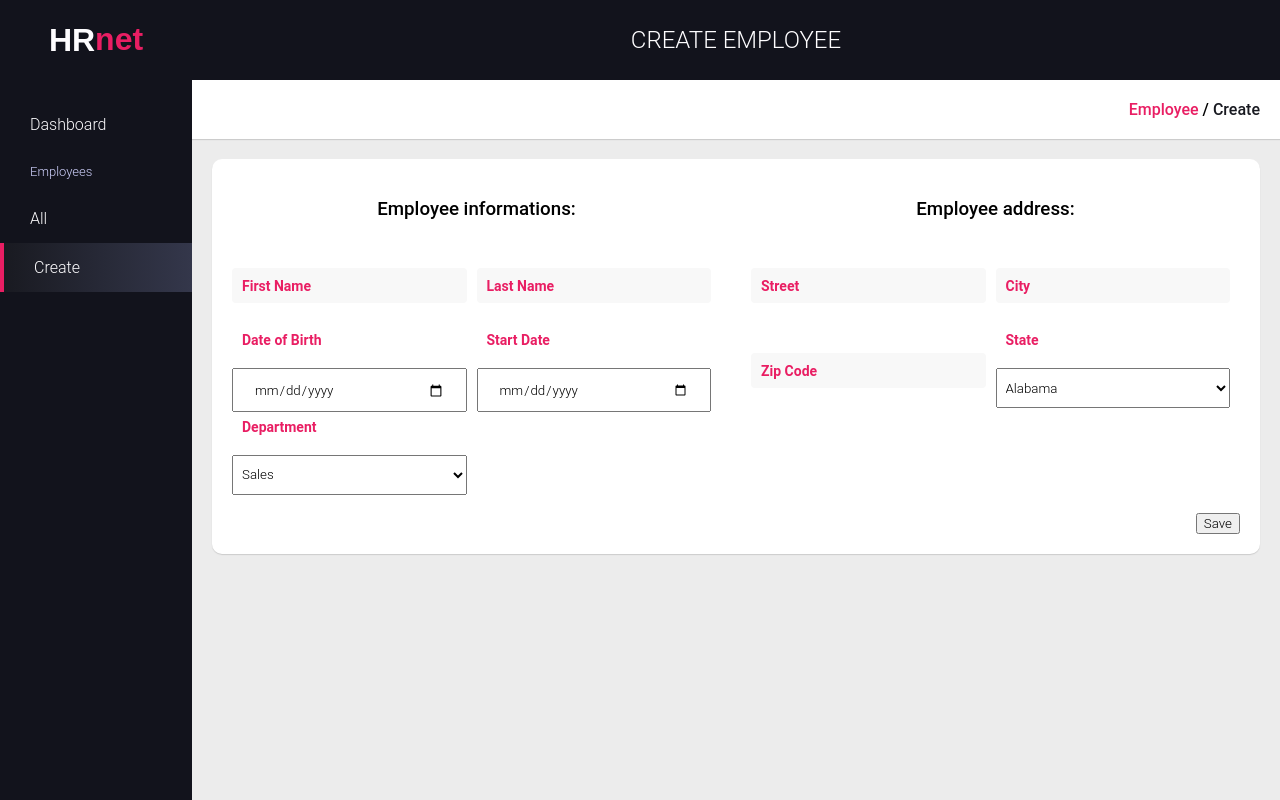
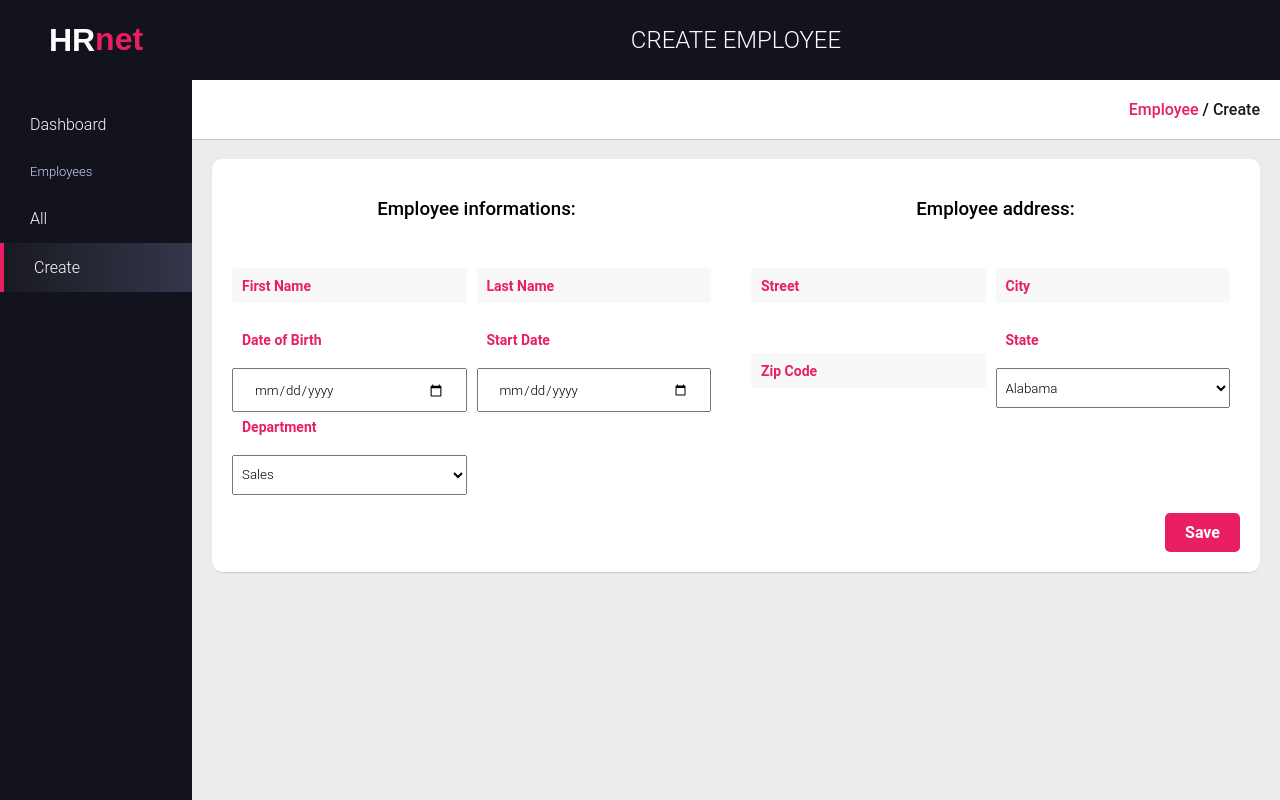
Before and after one commit to BELAID78/P14_React_HRnet, a React (Create React App) app: page /create-employee in a window 1280 px wide. Built offline with nearby package versions, Linux system fonts and the light colour scheme.

Commit message:
create Button component & styles

```diff
--- /dev/null
+++ b/src/components/Button/Button.js
@@ -0,0 +1,11 @@
+import React from 'react'
+
+import './button.css'
+
+function Button({label, classname}) {
+  return (
+    <button className={classname}>{label}</button>
+  )
+}
+
+export default Button
--- /dev/null
+++ b/src/components/Button/button.css
@@ -0,0 +1,23 @@
+.btn {
+    border: none;
+    outline: none;
+    background-color: transparent;
+    font-weight: bold;
+    font-size: 16px;
+    padding: 10px 20px;
+    border-radius: 5px;
+    cursor: pointer
+}
+
+.btn:hover {
+    opacity: 0.7;
+}
+
+.btn:active {
+    opacity: 1;
+}
+
+.btn.btn-pink {
+    color: var(--white-text);
+    background-color: var(--pink-text);
+}
--- a/src/components/CreateEmployeeForm/CreateEmployeeForm.js
+++ b/src/components/CreateEmployeeForm/CreateEmployeeForm.js
@@ -3,6 +3,7 @@ import React from 'react'
 import TextInput from './../TextInput/TextInput'
 import DateInput from './../DateInput/DateInput'
 import SelectInput from './../SelectInput/SelectInput';
+import Button from './../Button/Button';
 
 import departments from '../../__mock__/departments'
 import states from '../../__mock__/states'
@@ -41,7 +42,7 @@ function CreateEmployeeForm() {
             </form>
 
             <div className='m-t-30 text-right'>
-                <button className='btn btn-pink btn-rounded'>Save</button>
+                <Button label='Save' classname='btn btn-pink btn-rounded' />
             </div>
         </div>
     )
```
